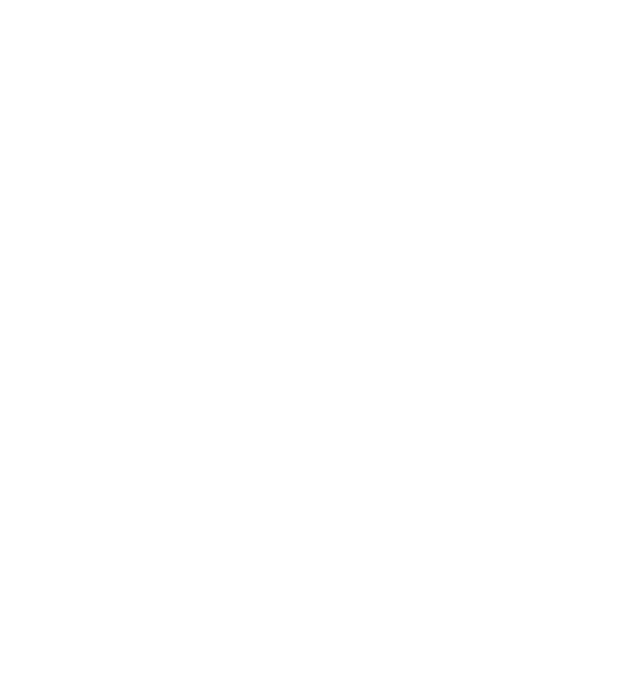
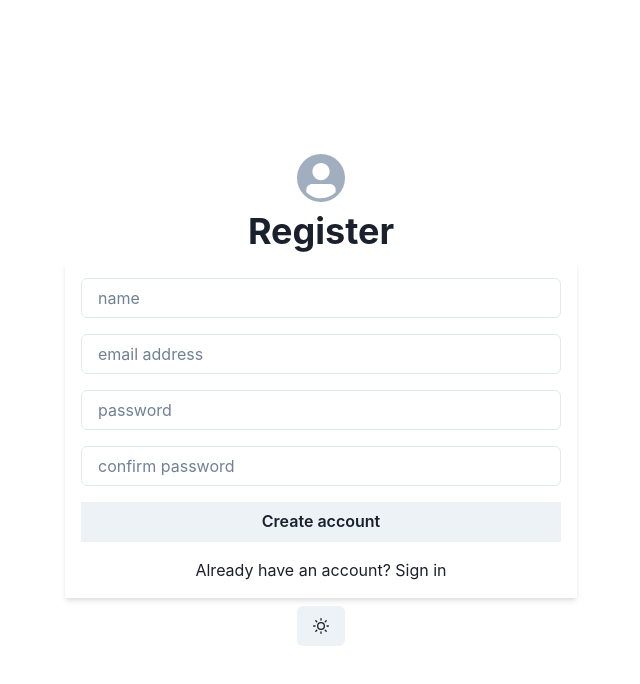
Before and after one commit to alexstojda/pinman, a React (Create React App) app in the folder web/app/: page /signup in a window 1280 px wide. Before the commit this address had no page. Shown: the top 684 px of the page, without its empty margins (319-959 px from the left). Built offline with nearby package versions, Linux system fonts and the light colour scheme.

Commit message:
feat(frontend): Create RegisterUserPage

```diff
--- a/web/app/src/index.tsx
+++ b/web/app/src/index.tsx
@@ -8,6 +8,7 @@
 import Login from "./pages/Login";
 import theme from "./theme"
 import AuthTest from "./pages/AuthTest";
+import SignUpPage from "./pages/SignUp";
 
 const root = ReactDOM.createRoot(
   document.getElementById('root') as HTMLElement
@@ -27,6 +28,7 @@
       <Routes>
         <Route path="/" element={<App/>}/>
         <Route path={"/login"} element={<Login/>}/>
+        <Route path={"/signup"} element={<SignUpPage/>}/>
         <Route path={"/authenticated"} element={<AuthTest/>}/>
       </Routes>
     </BrowserRouter>
--- a/web/app/src/layouts/auth/index.tsx
+++ b/web/app/src/layouts/auth/index.tsx
@@ -4,10 +4,13 @@
 
 type AuthLayoutProps = PropsWithChildren & {
   title?: string;
-  error?: {
-    title: string;
-    detail: string;
-  }
+  alert?: AlertData
+}
+
+export type AlertData = {
+  status: 'error' | 'success';
+  title: string;
+  detail: string;
 }
 
 export default function AuthLayout(props: AuthLayoutProps) {
@@ -31,11 +34,11 @@
           <Heading>{props.title}</Heading>
         }
 
-        {props.error &&
-          <Alert status='error'>
+        {props.alert &&
+          <Alert status={props.alert.status}>
             <AlertIcon/>
-            <AlertTitle>{props.error.title}</AlertTitle>
-            <AlertDescription>{props.error.detail}</AlertDescription>
+            <AlertTitle>{props.alert.title}</AlertTitle>
+            <AlertDescription>{props.alert.detail}</AlertDescription>
           </Alert>
         }
 
--- a/web/app/src/pages/AuthTest/index.tsx
+++ b/web/app/src/pages/AuthTest/index.tsx
@@ -1,12 +1,24 @@
 import {useAuth} from "../../api/useAuth";
+import {Button} from "@chakra-ui/react";
+import {Api} from "../../api";
+import {useNavigate} from "react-router-dom";
 
 export default function AuthTest() {
   const [user] = useAuth({requireAuth: true});
+  const navigate = useNavigate();
+
+  const api = new Api()
 
   return (
     <>
       <h1>User is authenticated</h1>
       <pre>{JSON.stringify(user, null, 2)}</pre>
+      <Button variant='outline' marginLeft={"2em"} onClick={() => {
+        api.clearJwtToken()
+        navigate("/login")
+      }}>
+        Logout
+      </Button>
     </>
   )
 }
--- a/web/app/src/pages/Login/index.tsx
+++ b/web/app/src/pages/Login/index.tsx
@@ -1,21 +1,42 @@
-import {Button, FormControl, FormHelperText, Input, InputGroup, InputLeftElement, Link, Stack,} from "@chakra-ui/react";
+import {
+  Button,
+  FormControl,
+  FormHelperText,
+  Input,
+  InputGroup,
+  InputLeftElement,
+  Link,
+  Stack,
+  Text,
+} from "@chakra-ui/react";
 import {AtSignIcon, LockIcon} from "@chakra-ui/icons";
 import {Api, UserLogin} from "../../api"
 import {ChangeEvent, FormEvent, useEffect, useState} from "react";
 import {useNavigate} from "react-router-dom";
 import {useAuth} from "../../api/useAuth";
 import {AxiosError} from "axios";
-import AuthLayout from "../../layouts/auth";
+import AuthLayout, {AlertData} from "../../layouts/auth";
+import {Link as ReactLink, useSearchParams} from "react-router-dom";
 
 const api = new Api();
 
 export default function LoginPage() {
   const navigate = useNavigate();
-
   const [user] = useAuth({});
 
+  const [searchParams] = useSearchParams();
+
   const [loginData, setLoginData] = useState<UserLogin>({username: "", password: ""});
-  const [error, setError] = useState<string>()
+  const [alert, setAlert] = useState<AlertData>()
+
+  useEffect(() => {
+    if (searchParams.get("registered") === "true")
+      setAlert({
+        status: 'success',
+        title: 'Success',
+        detail: 'Account created, please log in'
+      })
+  }, [searchParams])
 
   useEffect(() => {
     if (user) {
@@ -38,19 +59,23 @@
   }
 
   function doLogin(event: FormEvent) {
-    setError(undefined)
+    setAlert(undefined)
     event.preventDefault()
     api.login(loginData).then(() => {
       navigate("/authenticated");
     }).catch((e: AxiosError) => {
       const err = api.parseError(e)
       console.error(err)
-      setError(`${err.title}: ${err.detail}`)
+      setAlert({
+        status: 'error',
+        title: "Login failed",
+        detail: err.detail
+      })
     })
   }
 
   return (
-    <AuthLayout title={"Login"} error={error ? {title: "Login Failed", detail: error} : undefined}>
+    <AuthLayout title={"Login"} alert={alert}>
       <form onSubmit={doLogin}>
         <Stack spacing={4}>
           <FormControl>
@@ -88,6 +113,9 @@
           >
             Login
           </Button>
+          <Text textAlign={"center"}>
+            New here? <Link as={ReactLink} to={"/signup"}>Create an account</Link>
+          </Text>
         </Stack>
       </form>
     </AuthLayout>
--- /dev/null
+++ b/web/app/src/pages/SignUp/index.tsx
@@ -0,0 +1,144 @@
+import {
+  Button,
+  FormControl,
+  Input,
+  InputGroup,
+  Link,
+  Stack,
+  Text,
+} from "@chakra-ui/react";
+import {Api, UserRegister} from "../../api"
+import {ChangeEvent, FormEvent, useEffect, useState} from "react";
+import {useNavigate} from "react-router-dom";
+import {useAuth} from "../../api/useAuth";
+import {AxiosError} from "axios";
+import AuthLayout, {AlertData} from "../../layouts/auth";
+import {Link as ReactLink} from "react-router-dom";
+
+const api = new Api();
+
+export default function SignUpPage() {
+  const navigate = useNavigate();
+
+  const [user] = useAuth({});
+
+  const [registrationData, setRegistrationData] = useState<UserRegister>({
+    name: "",
+    email: "",
+    password: "",
+    passwordConfirm: "",
+  });
+  const [alert, setAlert] = useState<AlertData>()
+
+  useEffect(() => {
+    if (user) {
+      navigate("/authenticated")
+    }
+  }, [user, navigate])
+
+  function onNameChange(e: ChangeEvent<HTMLInputElement>) {
+    setRegistrationData({
+      ...registrationData,
+      name: e.target.value
+    })
+  }
+
+  function onEmailChange(e: ChangeEvent<HTMLInputElement>) {
+    setRegistrationData({
+      ...registrationData,
+      email: e.target.value
+    })
+  }
+
+  function onPasswordChange(e: ChangeEvent<HTMLInputElement>) {
+    setRegistrationData({
+      ...registrationData,
+      password: e.target.value
+    })
+  }
+
+  function onPasswordConfirmChange(e: ChangeEvent<HTMLInputElement>) {
+    setRegistrationData({
+      ...registrationData,
+      passwordConfirm: e.target.value
+    })
+  }
+
+  function doRegisterUser(event: FormEvent) {
+    setAlert(undefined)
+    event.preventDefault()
+
+    if (registrationData.password !== registrationData.passwordConfirm) {
+      setAlert({
+        status: "error",
+        title: "Error",
+        detail: "Password confirmation does not match"
+      })
+      return
+    }
+
+    api.userApi().usersRegisterPost(registrationData).then(() => {
+      navigate("/login?registered=true");
+    }).catch((e: AxiosError) => {
+      const err = api.parseError(e)
+      console.error(err)
+      setAlert({
+        status: "error",
+        title: err.title,
+        detail: err.detail
+      })
+    })
+  }
+
+  return (
+    <AuthLayout title={"Register"} alert={alert}>
+      <form onSubmit={doRegisterUser}>
+        <Stack spacing={4}>
+          <FormControl>
+            <InputGroup>
+              <Input type="text" placeholder="name"
+                     onChange={onNameChange} required/>
+            </InputGroup>
+          </FormControl>
+          <FormControl>
+            <InputGroup>
+              <Input type="email" placeholder="email address"
+                     onChange={onEmailChange} required/>
+            </InputGroup>
+          </FormControl>
+          <FormControl>
+            <InputGroup>
+              <Input
+                type={"password"}
+                placeholder="password"
+                onChange={onPasswordChange}
+                required
+              />
+            </InputGroup>
+          </FormControl>
+          <FormControl>
+            <InputGroup>
+              <Input
+                type={"password"}
+                placeholder="confirm password"
+                onChange={onPasswordConfirmChange}
+                required
+              />
+            </InputGroup>
+          </FormControl>
+          <Button
+            borderRadius={0}
+            type="submit"
+            variant="solid"
+            width="full"
+          >
+            Create account
+          </Button>
+          <Text textAlign={"center"}>
+            Already have an account? <Link as={ReactLink} to={"/login"}>Sign in</Link>
+          </Text>
+        </Stack>
+      </form>
+    </AuthLayout>
+  );
+}
```
